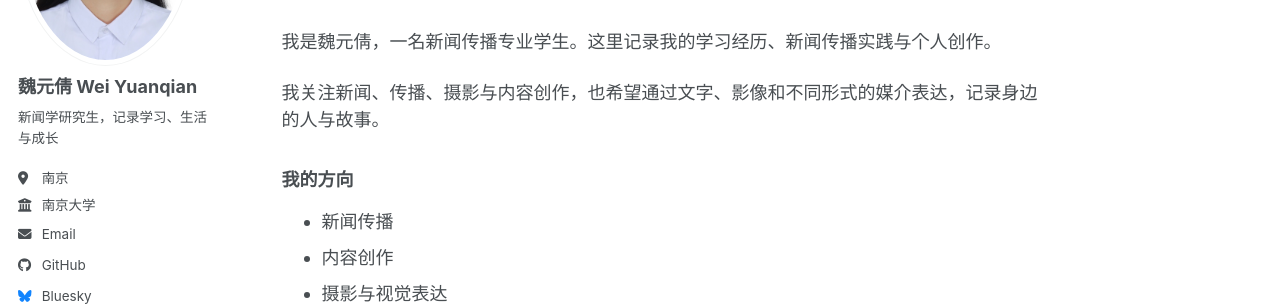
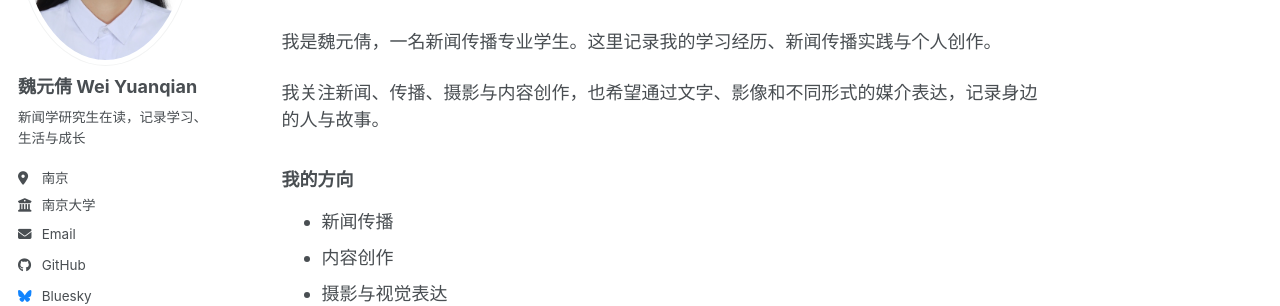
Before and after one commit to weiyuanqian/weiyuanqian.github.io, a Jekyll site: the page built from _pages/about.md, in a window 1280 px wide. Shown: the part 284-590 px from the top of the page. Built offline with Jekyll 4.4.1, drawn with Linux system fonts in a browser that asks for light colours; a style sheet for code colours, icons or effects is not loaded.

Commit message:
Update _config.yml

```diff
--- a/_config.yml
+++ b/_config.yml
@@ -15,7 +15,7 @@ name                     : &name "魏元倩"
 description              : &description "魏元倩的个人主页"   # Update this with a general description of your site, this is the default if not overridden by a page
 url                      : https://weiyuanqian.github.io # The base hostname & protocol for your site e.g. "https://[your GitHub username].github.io",
                                                            # or if you already have some other page hosted on Github then use "https://[your GitHub username].github.io/[Your Repo Name]"
-baseurl                  : "" # the subpath of your site, e.g. "/blog"
+baseurl                  : # URL # the subpath of your site, e.g. "/blog"
 repository               : "weiyuanqian/weiyuanqian.github.io"
 
 # Site Author - The following control what appear as part of the author content on the side bar.
@@ -26,7 +26,7 @@ author:
   avatar           : "profile.JPG"
   name             : "魏元倩 Wei Yuanqian"
   pronouns         : # example: "she/her"
-  bio              : "新闻学研究生，记录学习、生活与成长"
+  bio              : "新闻学研究生在读，记录学习、生活与成长"
   location         : "南京"
   employer         : "南京大学"
   uri              : # URL
```
